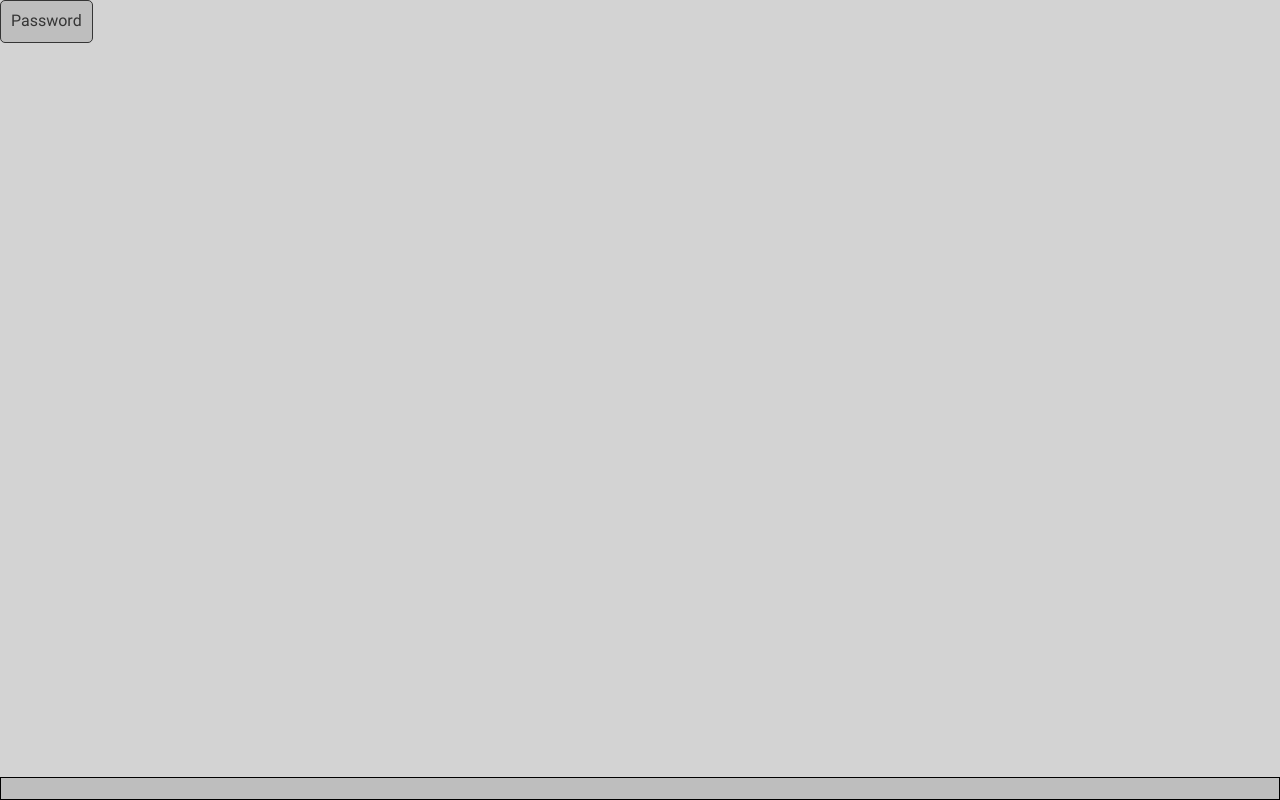
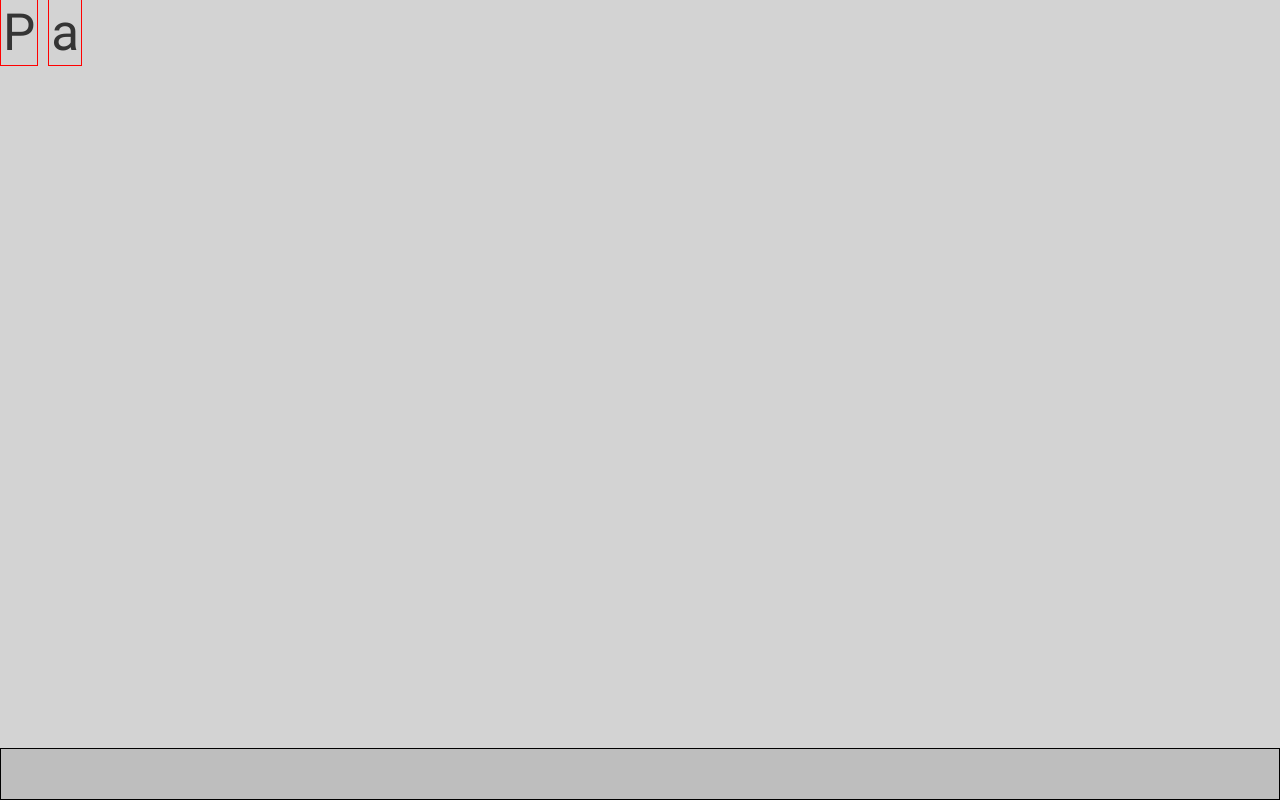
Before and after one commit to Filip232/summer-project-frontend, a Vue app: page /game.exe in a window 1280 px wide. Built offline with nearby package versions, Linux system fonts and the light colour scheme.

Commit message:
generator

```diff
--- a/src/views/Game.html
+++ b/src/views/Game.html
@@ -5,9 +5,10 @@
             <h4>{{msg.user.name}}</h4>
             {{msg.text}}
         </div>
-        <div id="word" class="wordGenerator">
-            Password
-        </div>
+        <p id="word" class="wordGenerator">
+            <span>P</span>
+            <span>a</span>
+        </p>
     </div>
     <div>
         <div class="invisible">
--- a/src/views/Game.scss
+++ b/src/views/Game.scss
@@ -33,17 +33,21 @@ $fontSize: 1.6rem;
 
 .wordGenerator{
   position: absolute;
-  padding: 10px;
+  z-index: 0;
+  font-size: 4vw;
+}
+
+.wordGenerator span{
+  border: thin solid red;
+  padding: 2px;
+  margin-right: 10px;
   color: $colorGreyDark;
-  background-color: $colorGreyLightnotest;
-  border: thin solid $colorGreyDark;
-  border-radius: 5px;
-  z-index: 0;
 }
 
 .userMesseageBox{
   z-index: 1;
   padding: 10px;
+  font-size: 4vw;
   background-color: $colorGreyLightnotest;
   position: absolute;
   color: $colorGreyDark;
@@ -52,6 +56,7 @@ $fontSize: 1.6rem;
 }
 
 .userMesseageBox h4{
+  font-size: inherit;
   color: inherit;
   text-align: center;
 }
@@ -68,6 +73,7 @@ $fontSize: 1.6rem;
     background-color: $colorGreyLightnotest;
     color: $colorGreyDark;
     text-align: center;
+    font-size:  max(1.6rem,  3vw);
 
     &:focus {
       outline: none;
```
